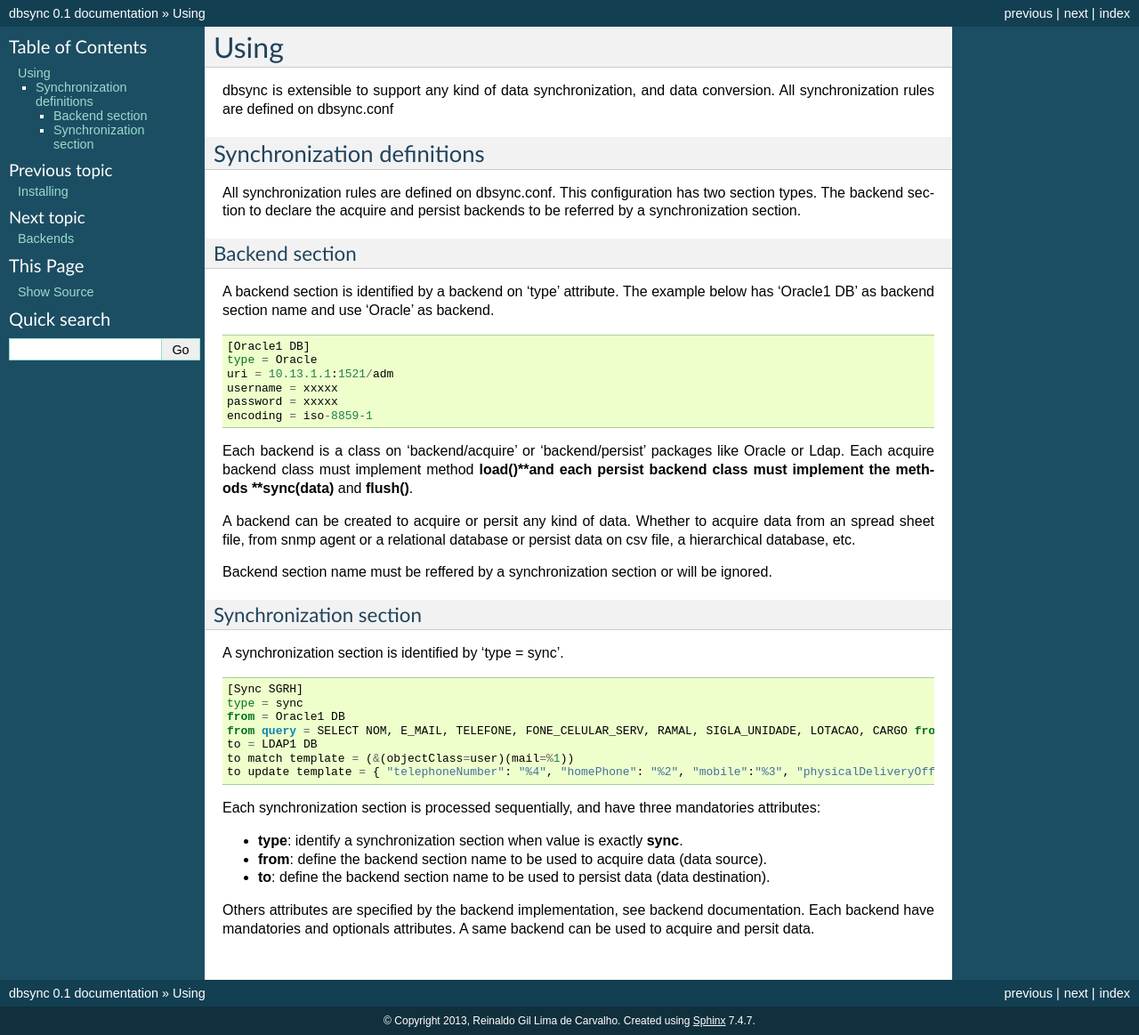
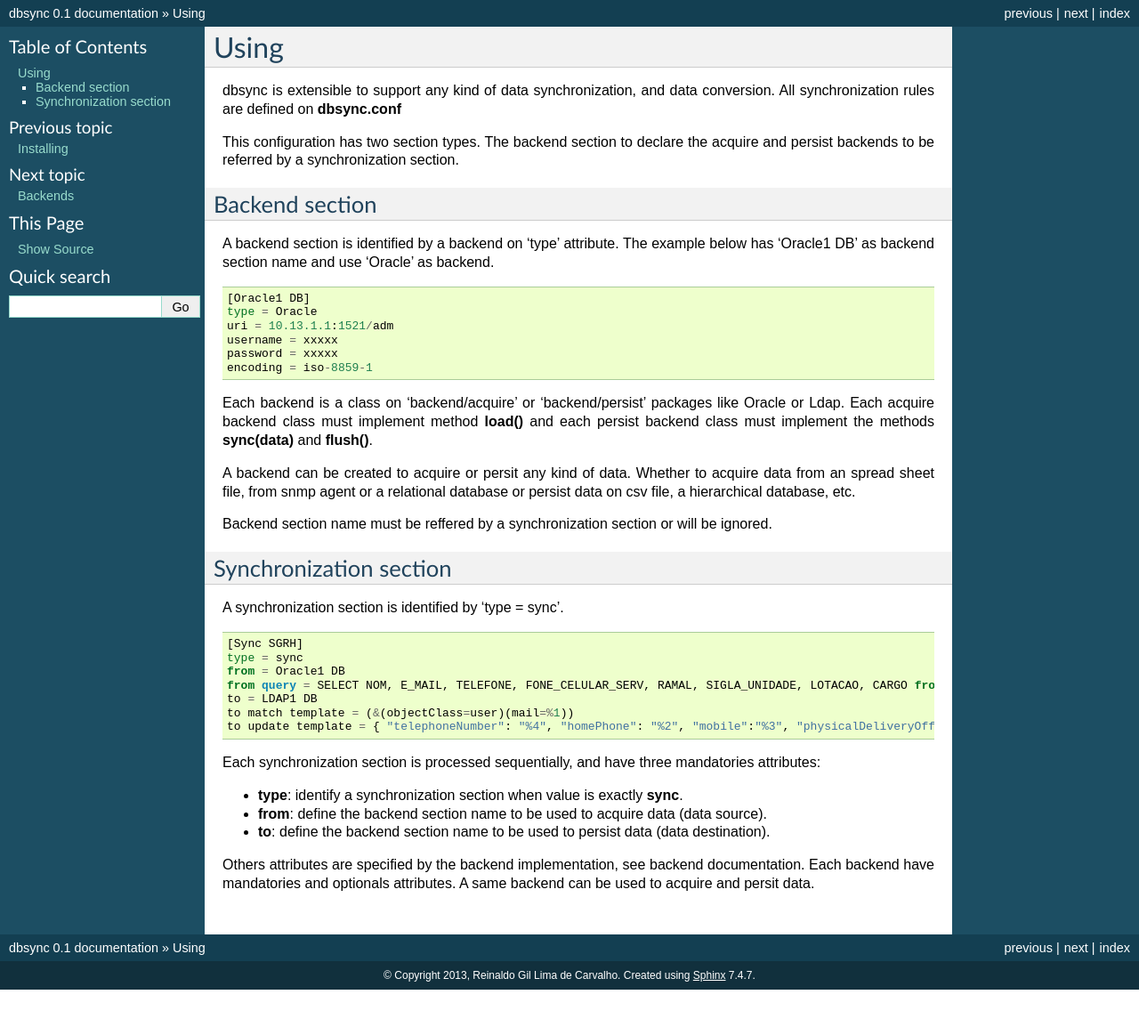
Before and after one commit to reinaldoc/dbsync, a Sphinx documentation site: the page built from docs/24_using.rst, in a window 1280 px wide. Shown: the whole page at 89% size. Built offline with Sphinx 7.4.7, drawn with Linux system fonts in a browser that asks for light colours; after the commit the page ends 1112 px from its top, so only the background shows below that.

Commit message:
update documentation to better description of dbsync.conf sections

```diff
--- a/docs/24_using.rst
+++ b/docs/24_using.rst
@@ -4,17 +4,13 @@ Using
 *****
 
 dbsync is extensible to support any kind of data synchronization,
-and data conversion. All synchronization rules are defined on dbsync.conf
+and data conversion. All synchronization rules are defined on **dbsync.conf**
 
-Synchronization definitions
-===========================
-
-All synchronization rules are defined on dbsync.conf. This configuration has
-two section types. The backend section to declare the acquire and persist
-backends to be referred by a synchronization section.
+This configuration has two section types. The backend section to declare the
+acquire and persist backends to be referred by a synchronization section.
 
 Backend section
----------------
+===============
 
 A backend section is identified by a backend on 'type' attribute.
 The example below has 'Oracle1 DB' as backend section name and use 'Oracle'
@@ -29,7 +25,7 @@ as backend. ::
 
 Each backend is a class on 'backend/acquire' or 'backend/persist' packages
 like Oracle or Ldap. Each acquire backend class must implement method
-**load()**and each persist backend class must implement the methods
+**load()** and each persist backend class must implement the methods
 **sync(data)** and **flush()**.
 
 A backend can be created to acquire or persit any kind of data. Whether to
@@ -40,7 +36,7 @@ Backend section name must be reffered by a synchronization section or will
 be ignored.
 
 Synchronization section
------------------------
+=======================
 
 A synchronization section is identified by 'type = sync'. ::
 
```
